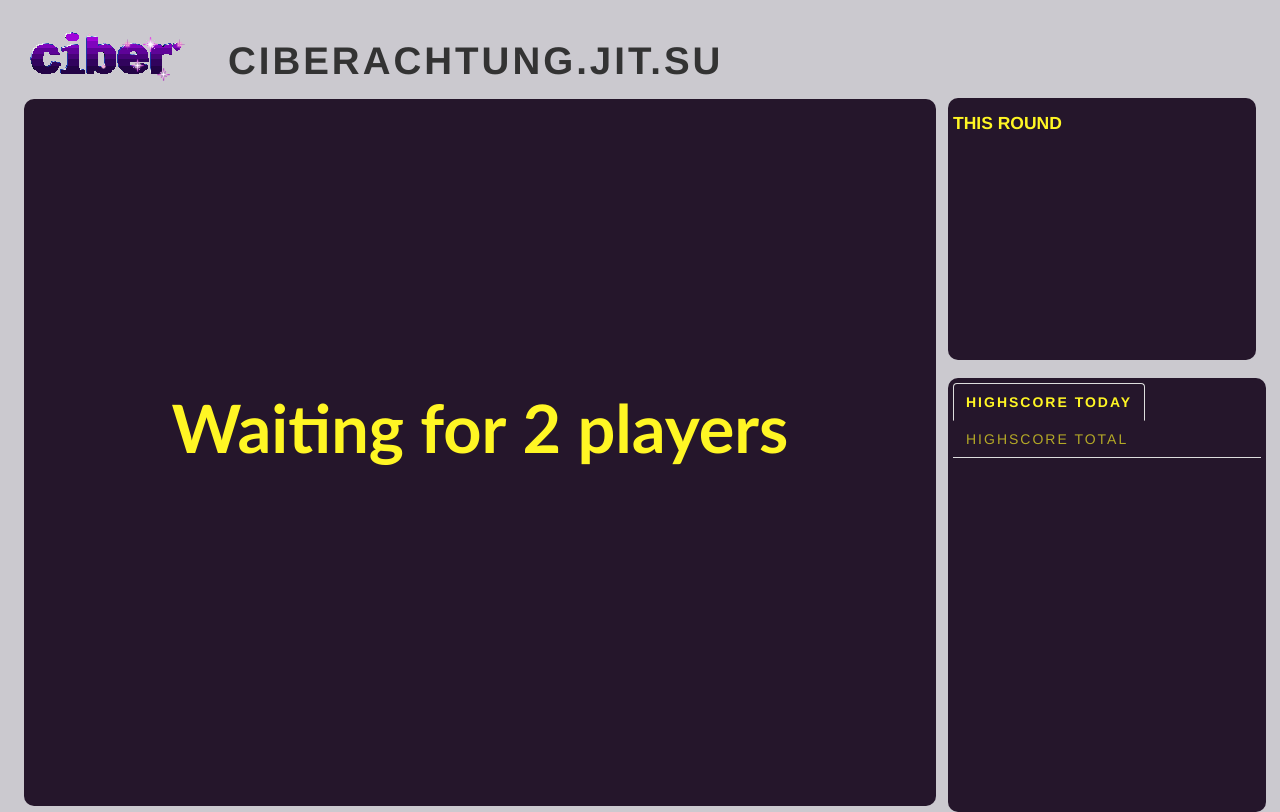
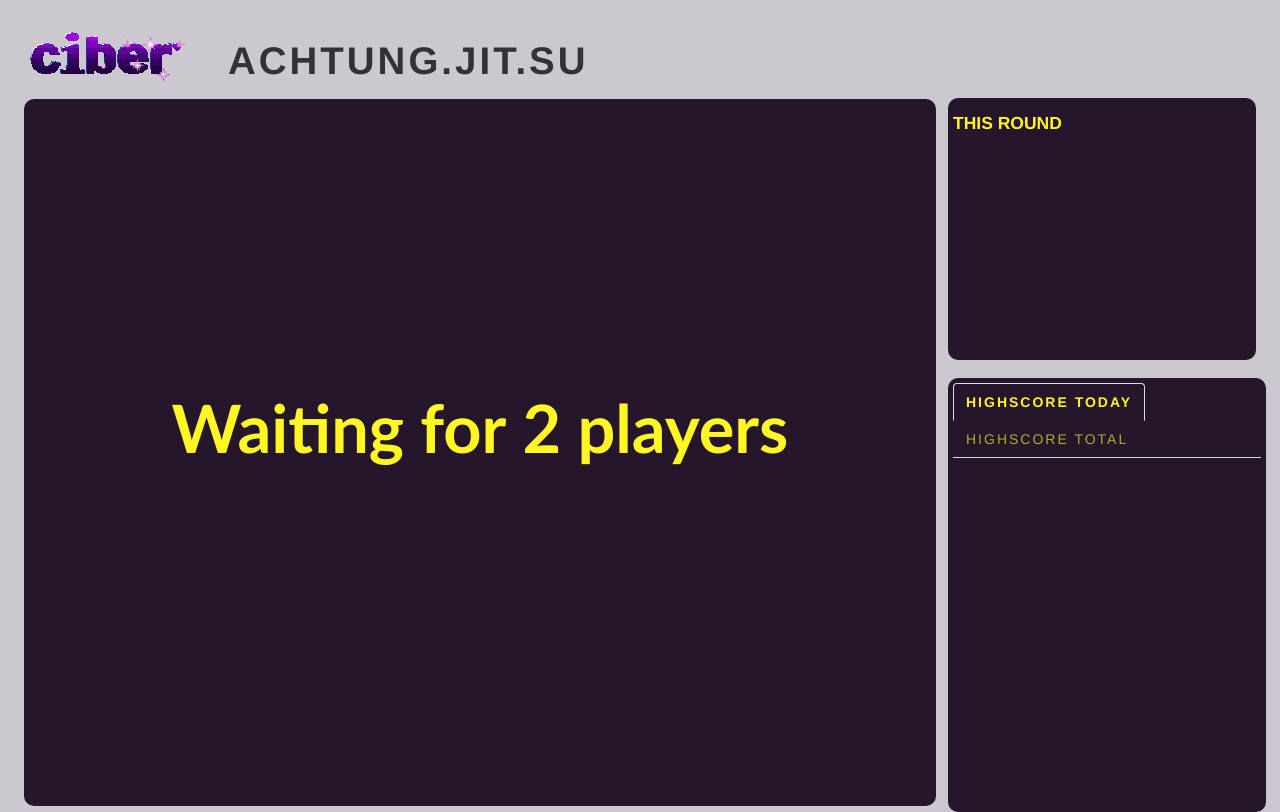
Before and after one commit to slashP/achtung-jz13, a website: page GameBoard.html in a window 1280 px wide. Drawn offline with nearby package versions, Linux system fonts and the light colour scheme; no server answers.

Commit message:
And update name in board

```diff
--- a/GameBoard.html
+++ b/GameBoard.html
@@ -14,7 +14,7 @@
     </head>
     <body onload="init();">
         <canvas id="demoCanvas" width="200" height="70"></canvas>
-        <h1 style="display: inline-block; vertical-align: top; margin-top: 17px;">CIBERACHTUNG.JIT.SU</h1>
+        <h1 style="display: inline-block; vertical-align: top; margin-top: 17px;">ACHTUNG.JIT.SU</h1>
         <div id="rightColumn">
             <div id="directionLabel">
                 <h4>THIS ROUND</h4><br />
```
